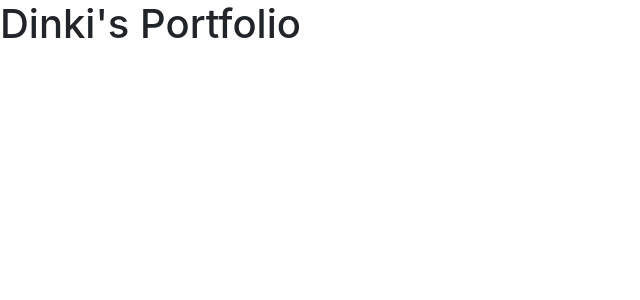
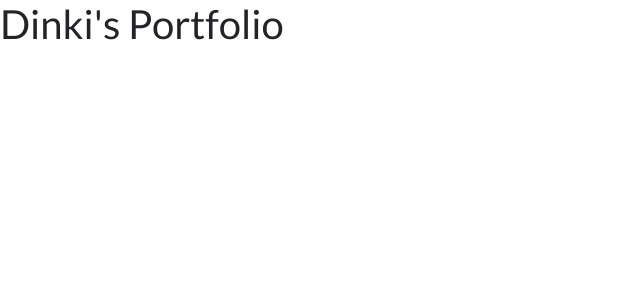
Before and after one commit to praveenscience/gdsc-lnct-react, a React (Create React App) app: page / in a window 1280 px wide. Shown: the top 300 px of the page, without its empty margins (0-640 px from the left). Built offline with nearby package versions, Linux system fonts and the light colour scheme.

Commit message:
Created a basic SCSS and linked it to App.

```diff
--- a/src/index.js
+++ b/src/index.js
@@ -3,6 +3,8 @@ import ReactDOM from "react-dom";
 
 import App from "./components/App";
 import reportWebVitals from "./reportWebVitals";
+
+import "./styles/index.scss";
 
 ReactDOM.render(
   <React.StrictMode>
--- /dev/null
+++ b/src/styles/index.scss
@@ -0,0 +1,3 @@
+body {
+  font-family: "Lato", sans-serif;
+}
```
